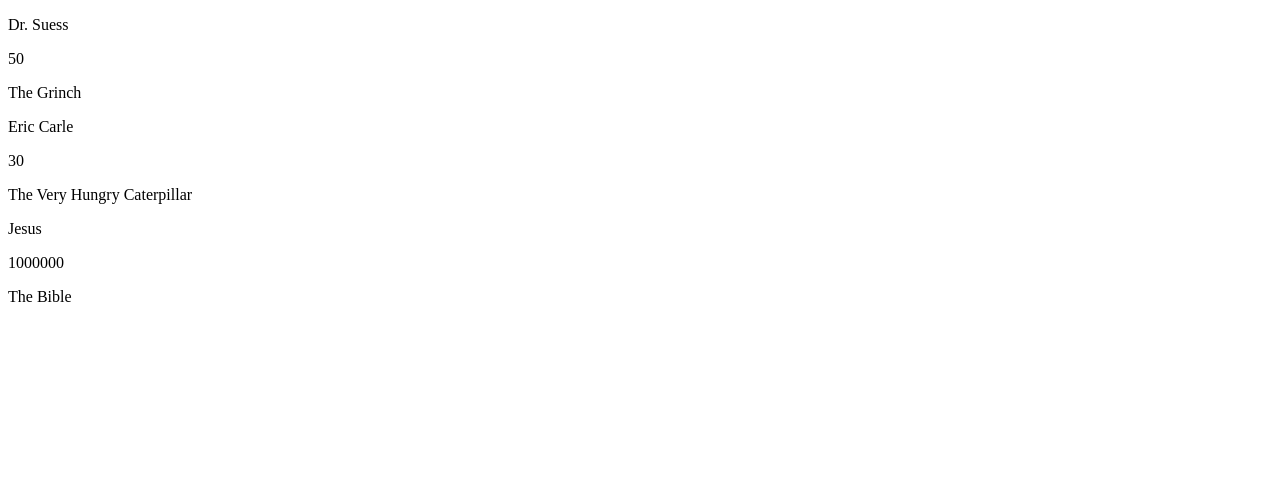
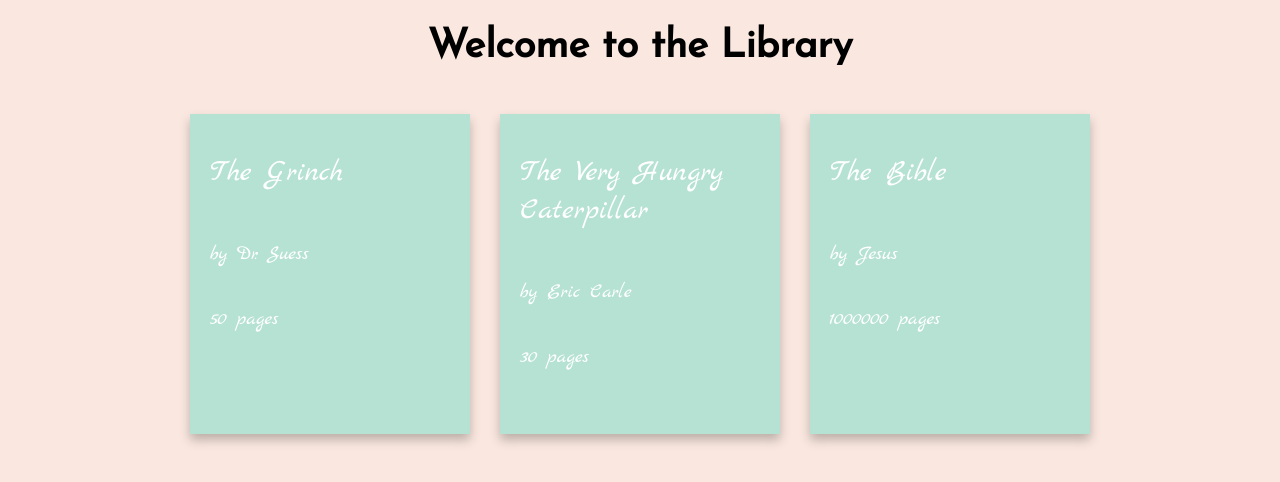
Before and after one commit to singhalex/library-odin, a plain HTML site: page index.html in a window 1280 px wide. Drawn offline with Linux system fonts and the light colour scheme.

Commit message:
Add basic styling to the page
Added google fonts, chose a color palette and arranged the cards using
flex.

```diff
--- a/index.html
+++ b/index.html
@@ -7,8 +7,19 @@
     <title>Library - Odin Exercise</title>
     <link rel="stylesheet" href="./style.css" />
     <script src="./script.js" defer></script>
+    <link rel="preconnect" href="https://fonts.googleapis.com" />
+    <link rel="preconnect" href="https://fonts.gstatic.com" crossorigin />
+    <link rel="preconnect" href="https://fonts.googleapis.com" />
+    <link rel="preconnect" href="https://fonts.gstatic.com" crossorigin />
+    <link rel="preconnect" href="https://fonts.googleapis.com" />
+    <link rel="preconnect" href="https://fonts.gstatic.com" crossorigin />
+    <link
+      href="https://fonts.googleapis.com/css2?family=Josefin+Sans&family=Marck+Script&display=swap"
+      rel="stylesheet"
+    />
   </head>
   <body>
+    <h1>Welcome to the Library</h1>
     <div id="library-container"></div>
   </body>
 </html>
--- a/script.js
+++ b/script.js
@@ -33,16 +33,16 @@ library.forEach((book) => {
   title.innerText = book.title;
   title.className = 'title';
 
-  author.innerText = book.author;
+  author.innerText = `by ${book.author}`;
   author.className = 'author';
 
-  pages.innerText = book.pages;
+  pages.innerText = `${book.pages} pages`;
   pages.className = 'pages';
 
   bookCard.className = 'book-card';
 
   libraryContainer.appendChild(bookCard);
+  bookCard.appendChild(title);
   bookCard.appendChild(author);
   bookCard.appendChild(pages);
-  bookCard.appendChild(title);
 });
--- a/style.css
+++ b/style.css
@@ -0,0 +1,55 @@
+:root {
+  --hot-pink: #ef7c8e;
+  --cream: #fae8e0;
+  --mint: #b6e2d3;
+  --rose: #d8a7b1;
+}
+
+html {
+  font-size: 20px;
+  box-sizing: border-box;
+}
+
+body {
+  padding: 0;
+  margin: 0;
+  font-family: "Josefin Sans", sans-serif;
+  background-color: var(--cream);
+}
+
+h1 {
+  text-align: center;
+}
+
+#library-container {
+  margin: auto;
+  width: min(80%, 1000px);
+  padding: 1rem;
+  display: flex;
+  gap: 1.5rem;
+  flex-wrap: wrap;
+  justify-content: center;
+}
+
+.book-card {
+  font-family: "Marck Script", cursive;
+  color: white;
+  width: 280px;
+  height: 320px;
+  background: var(--mint);
+  border-radius: 4x;
+  box-shadow: 0px 6px 10px rgba(0, 0, 0, 0.25);
+}
+
+.book-card:hover {
+  box-shadow: 0px 6px 10px rgba(0, 0, 0, 0.4);
+  transform: scale(1.01);
+}
+
+.book-card > * {
+  padding: 0.5rem 1rem;
+}
+
+.title {
+  font-size: 30px;
+}
```
